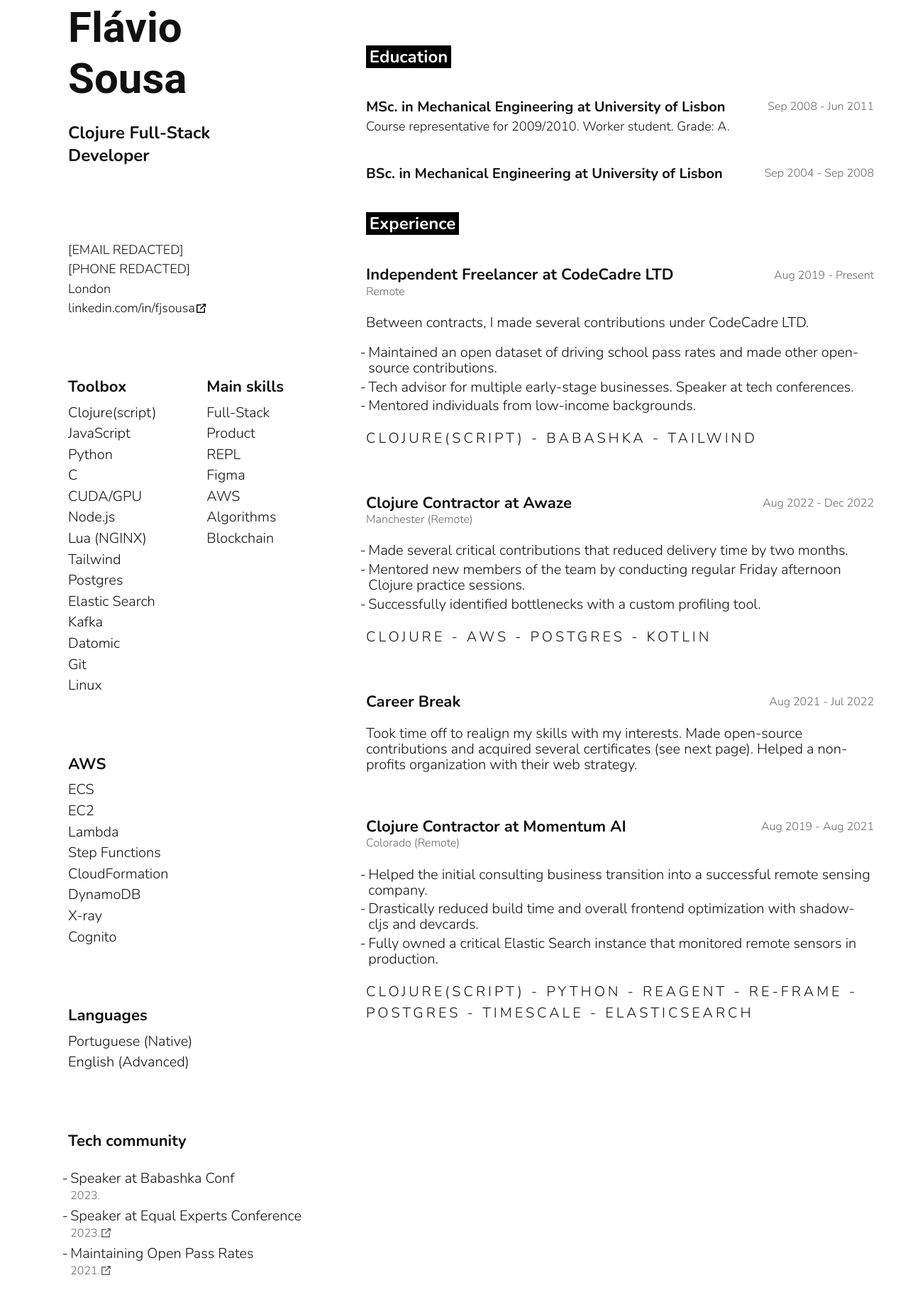
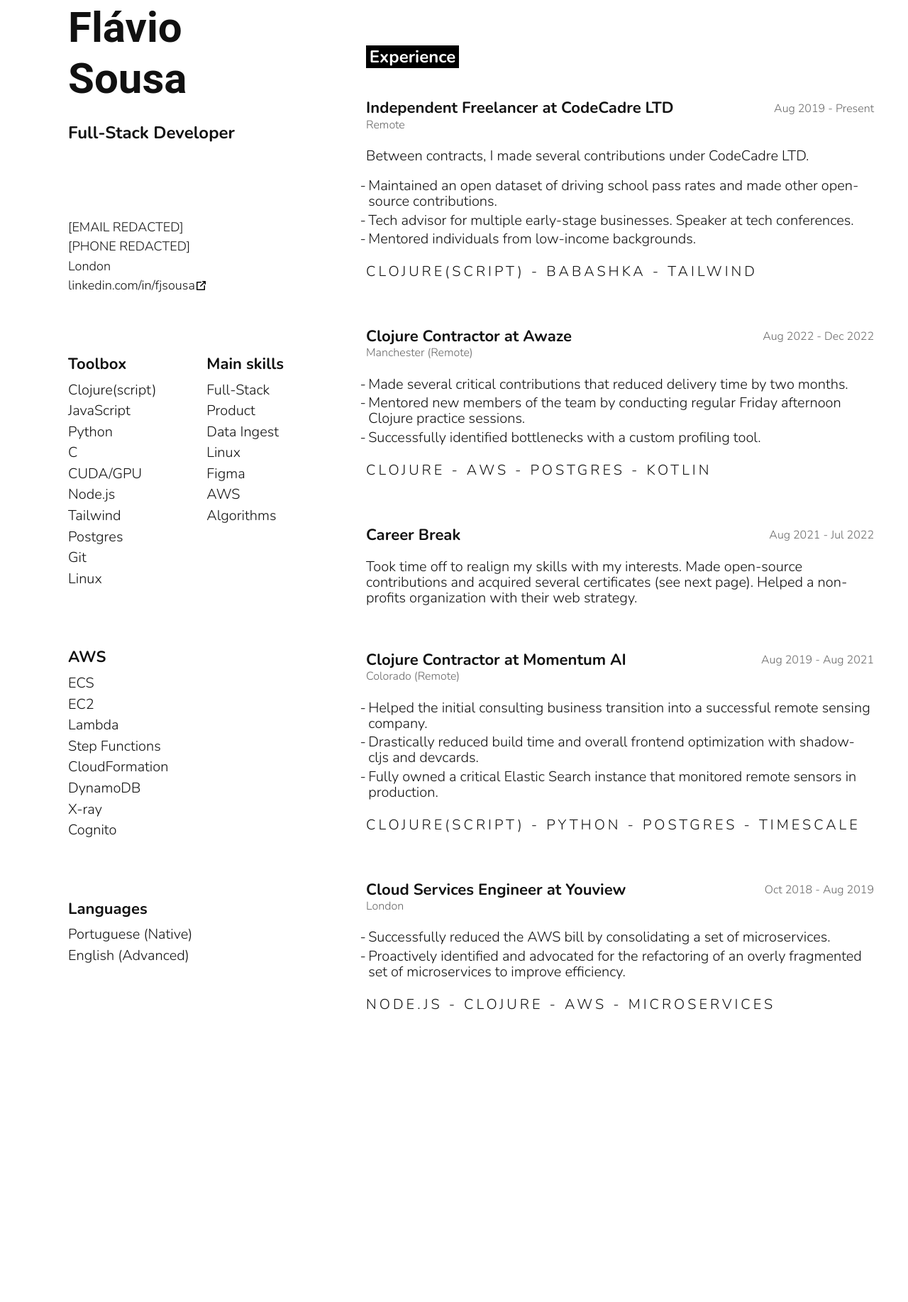
Before and after one commit to fjsousa/babashka-resume, a website: page html/page-one.html in a window 1280 px wide. Shown: the part 317-2152 px from the top of the page at 71% size. After the commit the page ends 1864 px from the top, so only its background shows below. Drawn offline with Linux system fonts and the light colour scheme; a web font is replaced by a local one.

Commit message:
swaped exp with education

```diff
--- a/html/page-one.html
+++ b/html/page-one.html
@@ -13,7 +13,7 @@
       <img class="rounded-full w-[12rem] mb-[2rem]" src="/marvila.jpeg" />
       <b class="self-stretch relative text-name leading-120 font-roboto">Flávio Sousa</b>
       <p class="font-reboto text-h1 w-[16rem]">
-        <b>Clojure Full-Stack Developer</b>
+        <b>Full-Stack Developer</b>
       </p>
     </div>
     <div class="self-stretch relative leading-152">
@@ -36,12 +36,8 @@
             <p class="m-0">C</p>
             <p class="m-0">CUDA/GPU</p>
             <p class="m-0">Node.js</p>
-            <p class="m-0">Lua (NGINX)</p>
             <p class="m-0">Tailwind</p>
             <p class="m-0">Postgres</p>
-            <p class="m-0">Elastic Search</p>
-            <p class="m-0">Kafka</p>
-            <p class="m-0">Datomic</p>
             <p class="m-0">Git</p>
             <p class="m-0">Linux</p>
           </div>
@@ -51,11 +47,11 @@
           <div class="relative text-body leading-148 font-medium inline-block">
             <p class="m-0">Full-Stack</p>
             <p class="m-0">Product</p>
-            <p class="m-0">REPL</p>
+            <p class="m-0">Data Ingest</p>
+            <p class="m-0">Linux</p>
             <p class="m-0">Figma</p>
             <p class="m-0">AWS</p>
             <p class="m-0">Algorithms</p>
-            <p class="m-0">Blockchain</p>
           </div>
         </div>
       </div>
@@ -80,43 +76,6 @@
         </div>
       </div>
     </div>
-    <div class="flex flex-col items-start justify-start gap-025">
-      <b class="relative leading-152 inline-block text-h2">Tech community</b>
-      <div class="relative text-body font-medium inline-block leading-120">
-        <ul class="pl-0 list-dash">
-          <li class="pb-m pl-s">
-            <span>Speaker at Babashka Conf</span>
-            <span class="items-center flex">
-              <span class="text-dimgray text-base">2023.</span>
-            </span>
-          </li>
-          <li class="pb-m pl-s">
-            <span>Speaker at Equal Experts Conference</span>
-            <span class="items-center flex">
-              <span class="text-dimgray text-base">2023.</span>
-              <a class="decoration-none inline-flex gray-link-box w-[1rem]" href="https://www.youtube.com/watch?v=j-7nOSaE4Tg" target="_blank">
-                <svg fill="none" stroke-linecap="round" stroke-linejoin="round" stroke-width="1.5" stroke="#000000" version="1.1" viewBox="0 0 16 16" width="800px" xmlns="http://www.w3.org/2000/svg">
-                  <polyline points="8.25 2.75,2.75 2.75,2.75 13.25,13.25 13.25,13.25 7.75"></polyline>
-                  <path d="m13.25 2.75-5.5 5.5m3-6.5h3.5v3.5"></path>
-                </svg>
-              </a>
-            </span>
-          </li>
-          <li class="pl-s">
-            <span>Maintaining Open Pass Rates</span>
-            <span class="items-center flex">
-              <span class="text-dimgray text-base">2021.</span>
-              <a class="decoration-none inline-flex gray-link-box w-[1rem]" href="https://passaprimeira.xyz/" target="_blank">
-                <svg fill="none" stroke-linecap="round" stroke-linejoin="round" stroke-width="1.5" stroke="#000000" version="1.1" viewBox="0 0 16 16" width="800px" xmlns="http://www.w3.org/2000/svg">
-                  <polyline points="8.25 2.75,2.75 2.75,2.75 13.25,13.25 13.25,13.25 7.75"></polyline>
-                  <path d="m13.25 2.75-5.5 5.5m3-6.5h3.5v3.5"></path>
-                </svg>
-              </a>
-            </span>
-          </li>
-        </ul>
-      </div>
-    </div>
   </div>
   <div class="self-stretch flex-1 flex flex-col items-start justify-start gap-5 text-3xl">
     <i class="self-stretch relative leading-140">
@@ -124,20 +83,6 @@
       <p class="text-body last:mb-0 first:mt-0">The bulk of my experience is with backend and data pipeline tools. However, recently I have been enjoying building frontends with modern tools such as React, Next.js, and Tailwind.</p>
     </i>
     <div class="self-stretch flex-1 flex flex-col items-start justify-start gap-25 text-h1">
-      <b class="relative text-5xl inline-block bg-black text-white print px-[0.3rem]">Education</b>
-      <div class="w-44 flex flex-col items-start justify-start gap-013">
-        <div class="self-stretch flex flex-row items-center justify-start gap-013">
-          <b class="flex-1 relative leading-148 text-h3">MSc. in Mechanical Engineering at University of Lisbon</b>
-          <div class="relative text-base leading-148 font-medium text-dimgray">Sep 2008 - Jun 2011</div>
-        </div>
-        <div class="relative text-body2 leading-120 inline-block w-44">Course representative for 2009/2010. Worker student. Grade: A.</div>
-      </div>
-      <div class="w-44 flex flex-col items-start justify-start gap-013">
-        <div class="self-stretch flex flex-row items-center justify-start gap-013">
-          <b class="flex-1 relative leading-148 text-h3">BSc. in Mechanical Engineering at University of Lisbon</b>
-          <div class="relative text-base leading-148 font-medium text-dimgray">Sep 2004 - Sep 2008</div>
-        </div>
-      </div>
       <b class="relative text-h1 inline-block bg-black text-white print px-[0.3rem]">Experience</b>
       <div class="w-44 flex flex-col items-start justify-start gap-013">
         <div class="self-stretch flex flex-row items-center justify-start gap-013">
@@ -197,7 +142,22 @@
             <li class="pl-s pb-m">Drastically reduced build time and overall frontend optimization with shadow-cljs and devcards.</li>
             <li class="pl-s">Fully owned a critical Elastic Search instance that monitored remote sensors in production.</li>
           </ul>
-          <p class="leading-148 pl-0 tracking-[4px]">CLOJURE(SCRIPT) - PYTHON - REAGENT - RE-FRAME - POSTGRES - TIMESCALE - ELASTICSEARCH</p>
+          <p class="leading-148 pl-0 tracking-[4px]">CLOJURE(SCRIPT) - PYTHON - POSTGRES - TIMESCALE</p>
+        </div>
+      </div>
+      <div class="w-44 flex flex-col items-start justify-start gap-013">
+        <div class="self-stretch flex flex-row items-center justify-start gap-013">
+          <b class="flex-1 relative leading-148 text-h2">Cloud Services Engineer at Youview</b>
+          <div class="relative text-base font-medium text-dimgray">Oct 2018 - Aug 2019</div>
+        </div>
+        <div class="text-base font-medium text-dimgray text-right mt-[-0.4rem]">London</div>
+        <div class="relative text-body leading-110 inline-block w-44">
+          <p></p>
+          <ul class="list-dash pl-0">
+            <li class="pl-s pb-m">Successfully reduced the AWS bill by consolidating a set of microservices.</li>
+            <li class="pl-s">Proactively identified and advocated for the refactoring of an overly fragmented set of microservices to improve efficiency.</li>
+          </ul>
+          <p class="leading-148 pl-0 tracking-[4px]">NODE.JS - CLOJURE - AWS - MICROSERVICES</p>
         </div>
       </div>
     </div>
```
Also changed, not shown: html/index.html (+19 -47 lines), html/page-two.html (+15 -40 lines), resume.yaml (+23 -20 lines), 2 other files.
